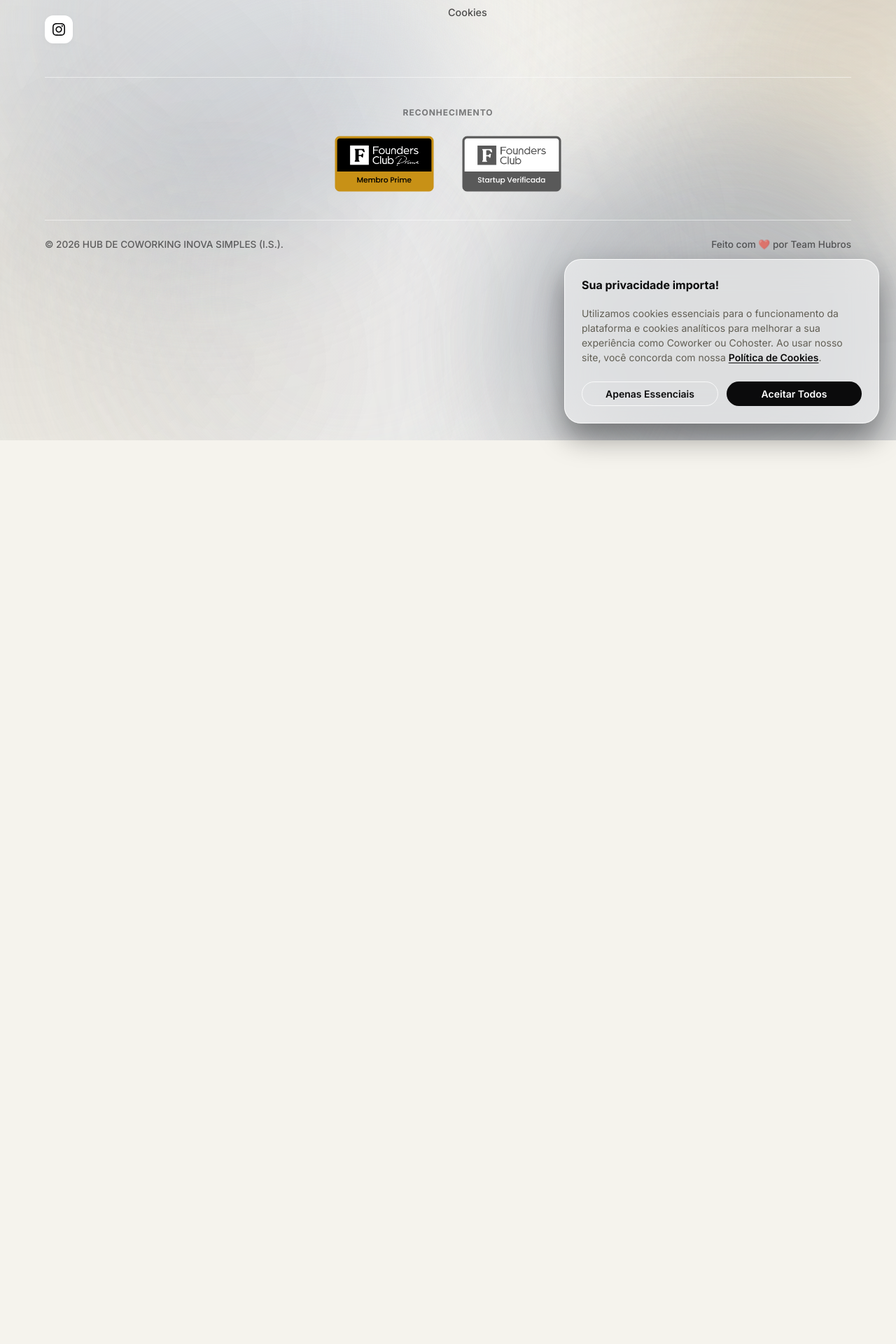
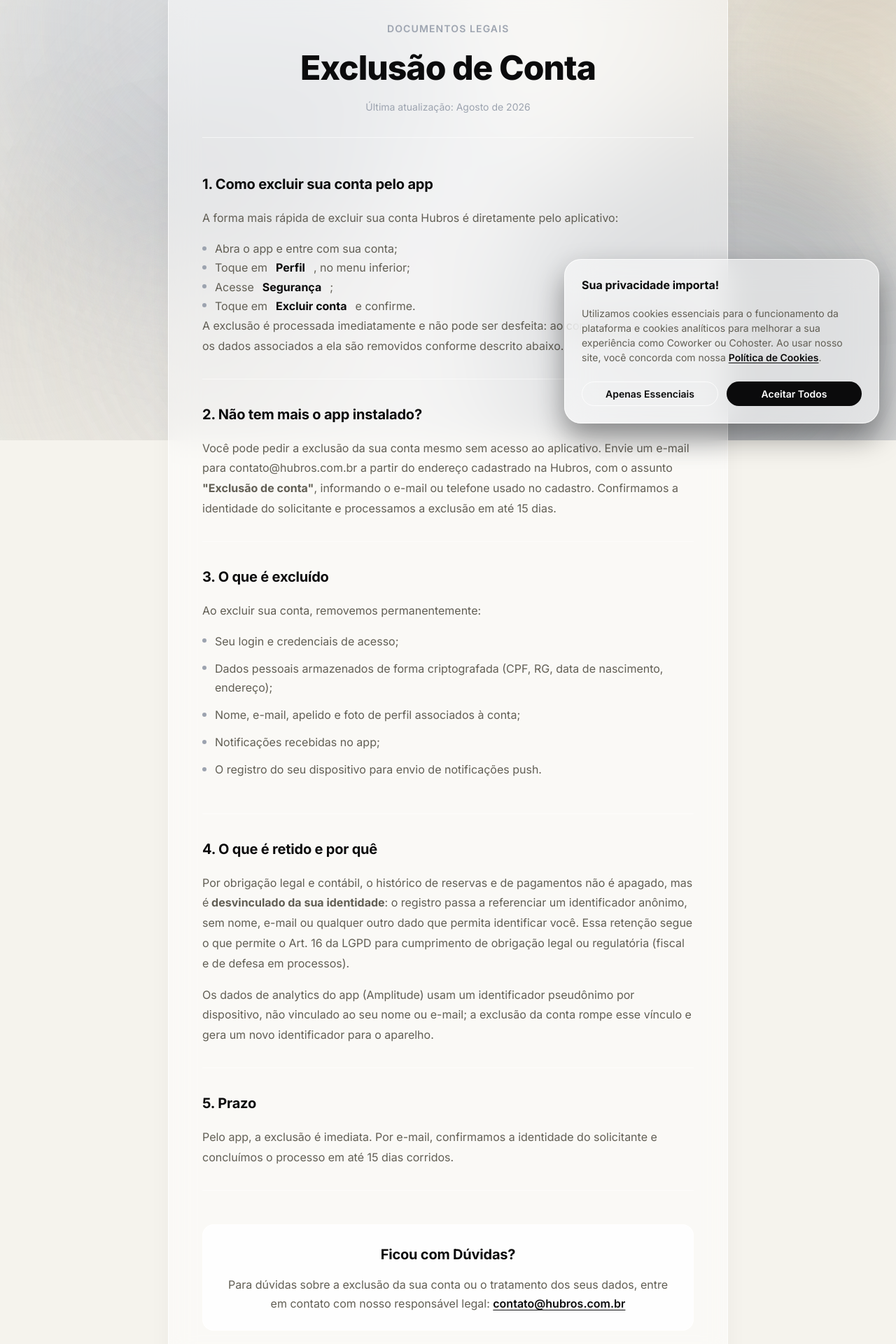
Before and after one commit to nandohss/hubros-static-site, a React (Vite) app: page /excluir-conta in a window 1280 px wide. Shown: the part 171-2091 px from the top of the page at 70% size. Before the commit the page ends 800 px from the top, so only its background shows below. Built offline with nearby package versions, Linux system fonts and the light colour scheme.

Commit message:
feat(legal): adiciona página pública de exclusão de conta
Requisito do Google Play para apps com criação de conta: link público
acessível sem login/app instalado, com o processo de exclusão e o que
é removido vs. retido (LGPD Art. 16).

```diff
--- a/scripts/prerender.mjs
+++ b/scripts/prerender.mjs
@@ -21,7 +21,7 @@
 }
 
 // Rotas a pré-renderizar (precisa espelhar as <Route> em src/App.jsx).
-const ROUTES = ['/', '/ajuda', '/sobre', '/cookies', '/termos', '/privacidade', '/lista-de-espera', '/blog', ...blogRoutes]
+const ROUTES = ['/', '/ajuda', '/sobre', '/cookies', '/termos', '/privacidade', '/excluir-conta', '/lista-de-espera', '/blog', ...blogRoutes]
 
 async function waitForServer(url, timeoutMs = 20000) {
     const start = Date.now()
--- a/src/App.jsx
+++ b/src/App.jsx
@@ -18,6 +18,7 @@
 import Cookies from './components/Legal/Cookies'
 import Terms from './components/Legal/Terms'
 import Privacy from './components/Legal/Privacy'
+import AccountDeletion from './components/Legal/AccountDeletion'
 import CookieConsent from './components/Legal/CookieConsent'
 import Footer from './components/Footer/Footer'
 import BlogIndex from './components/Blog/BlogIndex'
@@ -143,6 +144,12 @@
                             <Privacy />
                         </>
                     } />
+                    <Route path="/excluir-conta" element={
+                        <>
+                            <Seo path="/excluir-conta/" title="Exclusão de Conta — Hubros" description="Saiba como excluir sua conta Hubros e quais dados são removidos ou retidos." />
+                            <AccountDeletion />
+                        </>
+                    } />
                     <Route path="/lista-de-espera" element={
                         <>
                             <Seo path="/lista-de-espera/" title="Lista de Espera — Hubros" description="Entre na lista de espera da Hubros e seja avisado quando lançarmos espaços perto de você." />
--- a/src/components/Footer/Footer.jsx
+++ b/src/components/Footer/Footer.jsx
@@ -53,6 +53,7 @@
                             <li><Link to="/termos" className="footer__link">Termos de Uso</Link></li>
                             <li><Link to="/privacidade" className="footer__link">Privacidade</Link></li>
                             <li><Link to="/cookies" className="footer__link">Cookies</Link></li>
+                            <li><Link to="/excluir-conta" className="footer__link">Excluir Conta</Link></li>
                         </ul>
                     </div>
 
--- /dev/null
+++ b/src/components/Legal/AccountDeletion.jsx
@@ -0,0 +1,115 @@
+import { useEffect } from 'react'
+import './Legal.css'
+
+const sections = [
+    {
+        title: 'Como excluir sua conta pelo app',
+        content: (
+            <>
+                <p>A forma mais rápida de excluir sua conta Hubros é diretamente pelo aplicativo:</p>
+                <ol>
+                    <li>Abra o app e entre com sua conta;</li>
+                    <li>Toque em <strong>Perfil</strong>, no menu inferior;</li>
+                    <li>Acesse <strong>Segurança</strong>;</li>
+                    <li>Toque em <strong>Excluir conta</strong> e confirme.</li>
+                </ol>
+                <p>
+                    A exclusão é processada imediatamente e não pode ser desfeita: ao confirmar, sua conta e os dados
+                    associados a ela são removidos conforme descrito abaixo.
+                </p>
+            </>
+        ),
+    },
+    {
+        title: 'Não tem mais o app instalado?',
+        content: (
+            <p>
+                Você pode pedir a exclusão da sua conta mesmo sem acesso ao aplicativo. Envie um e-mail para{' '}
+                <a href="mailto:contato@hubros.com.br">contato@hubros.com.br</a> a partir do endereço cadastrado na
+                Hubros, com o assunto <strong>&quot;Exclusão de conta&quot;</strong>, informando o e-mail ou telefone
+                usado no cadastro. Confirmamos a identidade do solicitante e processamos a exclusão em até 15 dias.
+            </p>
+        ),
+    },
+    {
+        title: 'O que é excluído',
+        content: (
+            <>
+                <p>Ao excluir sua conta, removemos permanentemente:</p>
+                <ul>
+                    <li>Seu login e credenciais de acesso;</li>
+                    <li>Dados pessoais armazenados de forma criptografada (CPF, RG, data de nascimento, endereço);</li>
+                    <li>Nome, e-mail, apelido e foto de perfil associados à conta;</li>
+                    <li>Notificações recebidas no app;</li>
+                    <li>O registro do seu dispositivo para envio de notificações push.</li>
+                </ul>
+            </>
+        ),
+    },
+    {
+        title: 'O que é retido e por quê',
+        content: (
+            <>
+                <p>
+                    Por obrigação legal e contábil, o histórico de reservas e de pagamentos não é apagado, mas é
+                    <strong> desvinculado da sua identidade</strong>: o registro passa a referenciar um identificador
+                    anônimo, sem nome, e-mail ou qualquer outro dado que permita identificar você. Essa retenção segue
+                    o que permite o Art. 16 da LGPD para cumprimento de obrigação legal ou regulatória (fiscal e de
+                    defesa em processos).
+                </p>
+                <p>
+                    Os dados de analytics do app (Amplitude) usam um identificador pseudônimo por dispositivo, não
+                    vinculado ao seu nome ou e-mail; a exclusão da conta rompe esse vínculo e gera um novo
+                    identificador para o aparelho.
+                </p>
+            </>
+        ),
+    },
+    {
+        title: 'Prazo',
+        content: (
+            <p>
+                Pelo app, a exclusão é imediata. Por e-mail, confirmamos a identidade do solicitante e concluímos o
+                processo em até 15 dias corridos.
+            </p>
+        ),
+    },
+]
+
+export default function AccountDeletion() {
+    useEffect(() => {
+        window.scrollTo(0, 0)
+    }, [])
+
+    return (
+        <div className="legal-page">
+            <div className="container">
+                <main className="legal__container">
+                    <header className="legal__header">
+                        <div className="section-tag">Documentos Legais</div>
+                        <h1 className="legal__title">Exclusão de Conta</h1>
+                        <p className="legal__updated">Última atualização: Agosto de 2026</p>
+                    </header>
+
+                    <div className="legal__content">
+                        {sections.map((s, i) => (
+                            <section key={i}>
+                                <h2>{i + 1}. {s.title}</h2>
+                                {s.content}
+                            </section>
+                        ))}
+
+                        <div className="legal__contact">
+                            <h3>Ficou com Dúvidas?</h3>
+                            <p>
+                                Para dúvidas sobre a exclusão da sua conta ou o tratamento dos seus dados, entre em
+                                contato com nosso responsável legal:{' '}
+                                <a href="mailto:contato@hubros.com.br">contato@hubros.com.br</a>
+                            </p>
+                        </div>
+                    </div>
+                </main>
+            </div>
+        </div>
+    )
+}
```
